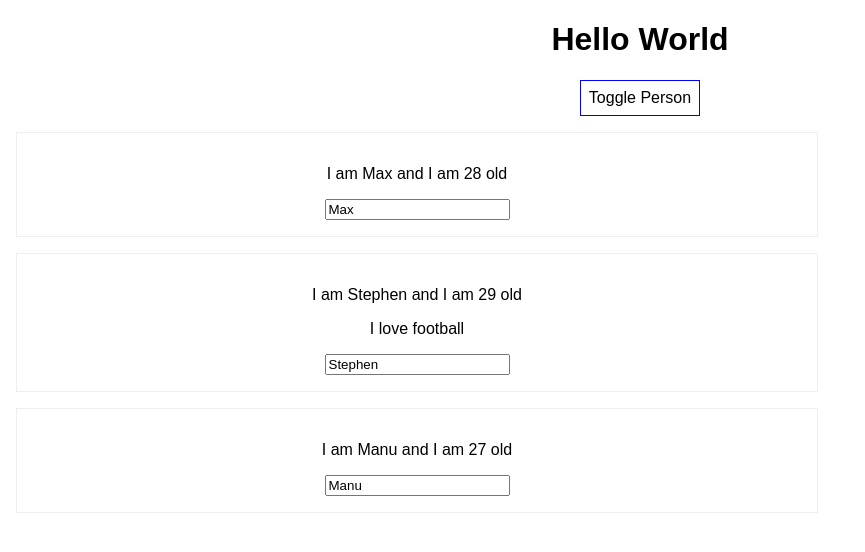
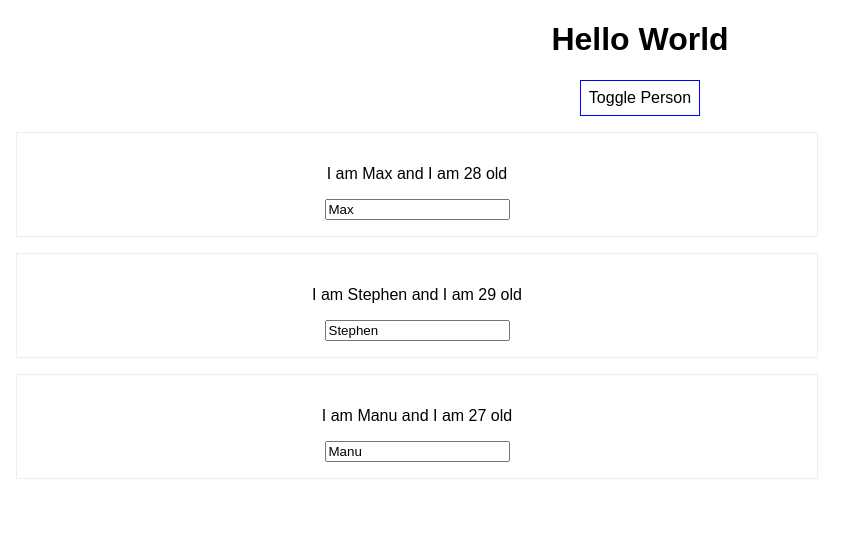
Before and after one commit to azeezkhan2197/react-complete-guide, a React (Create React App) app: page / in a window 1280 px wide. Both pictures are taken after a click on the button "Toggle Person". Shown: the top 552 px of the page, without its empty margins (0-865 px from the left). Built offline with nearby package versions, Linux system fonts and the light colour scheme.

Commit message:
updating list and states

```diff
--- a/src/App.js
+++ b/src/App.js
@@ -22,6 +22,12 @@
         {name:"Manu",age:27},
       ]
     })
+  }
+
+  deletePersonHandler = (personIndex)=>{
+    const persons = this.state.persons;
+    persons.splice(personIndex,1);
+    this.setState({persons:persons})
   }
 
   nameChangeHandler =(event)=>{
@@ -53,13 +59,10 @@
     if (this.state.showPersons){
       person = (
         <div>
-          <Person name={this.state.persons[0].name} age={this.state.persons[0].age}/>
-          <Person name={this.state.persons[1].name} age={this.state.persons[1].age}
-            click={this.switchNameHandler.bind(this,'Neymar')}>
-            I love football
-          </Person>
-          <Person name={this.state.persons[2].name} age={this.state.persons[2].age} changed={this.nameChangeHandler}/>
-        </div>
+          {this.state.persons.map((person,index) => {
+             return <Person name={person.name} age={person.age} click={()=>this.deletePersonHandler(index)} />
+          })}
+         </div>
       )
     }
     return (
```
